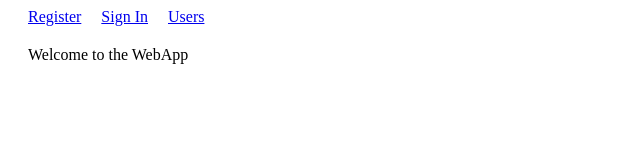
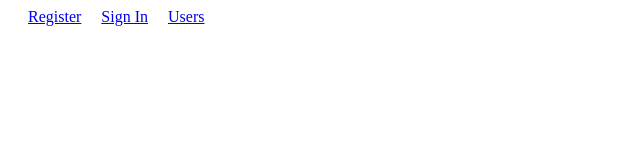
Before and after one commit to cesarnml/auth-ii-client, a React (Create React App) app: page / in a window 1280 px wide. Shown: the top 160 px of the page, without its empty margins (0-640 px from the left). Built offline with nearby package versions, Linux system fonts and the light colour scheme.

Commit message:
env test

```diff
--- a/src/components/Home.js
+++ b/src/components/Home.js
@@ -1,7 +1,7 @@
 import React from 'react'
 
 const Home = () => {
-  return <div>Welcome to the WebApp</div>
+  return <div>{process.env.REACT_APP_TEST}</div>
 }
 
 export default Home
```
